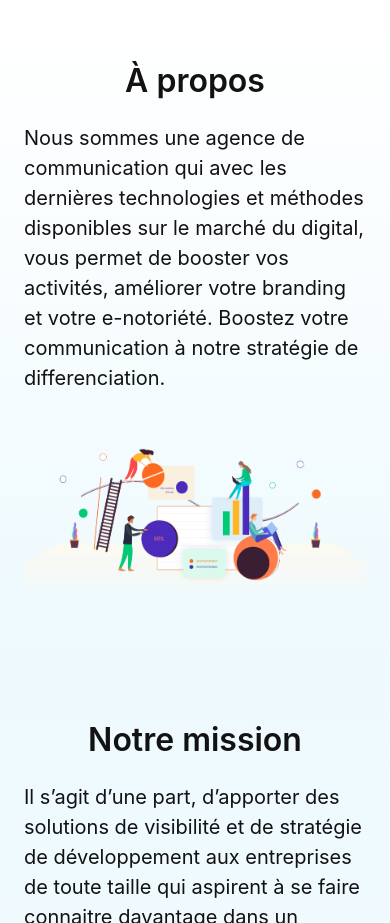
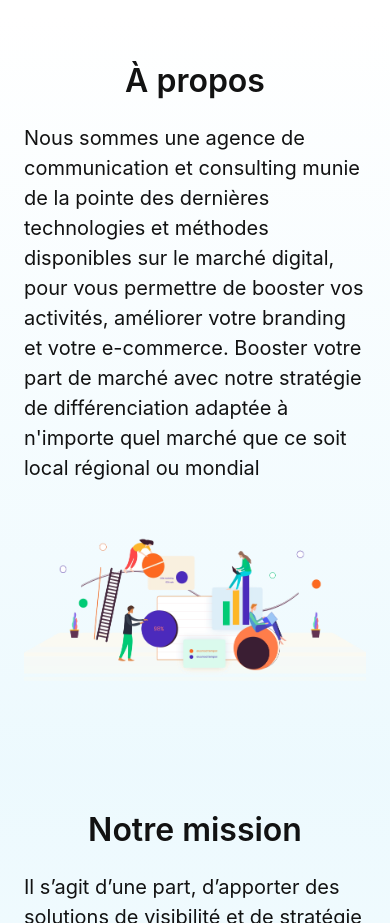
Before and after one commit to Gris229/tsgg, a plain HTML site: page index.html in a window 390 px wide. Shown: the part 840-1763 px from the top of the page. Drawn offline with nearby package versions, Linux system fonts and the light colour scheme.

Commit message:
- update

```diff
--- a/index.html
+++ b/index.html
@@ -82,13 +82,15 @@
                     <div class="columns">
                      <div class="column is-6 text-col">
                        <p class="is-size-4 has-text-black-bis is-size-5-mobile">
-                         Nous sommes une agence de communication qui avec les dernières technologies et méthodes disponibles
-                         sur le marché du digital, vous permet de booster vos activités, améliorer votre branding et votre e-notoriété.
-                         Boostez votre communication à notre stratégie de differenciation.
+                        Nous sommes une agence de communication et consulting munie de
+                        la pointe des dernières technologies et méthodes disponibles sur le marché digital,
+                        pour vous permettre de booster vos activités, améliorer votre branding et votre e-commerce.
+                        Booster votre part de marché avec notre stratégie de différenciation adaptée à n'importe
+                        quel marché que ce soit local régional ou mondial
 
                        </p>
                      </div>
-                     <div class="column">
+                     <div class="column about-banner">
                         <img src="img/2.png">
                      </div>
                   </div>
@@ -98,7 +100,7 @@
           <!--Our mission-->
           <section class="hero mission-hero">
             <div class="hero-body">
-              <h1 class="title is-2 is-size-3-mobile is-family-secondary has-text-black-bis has-text-centered " id="about" style="title-color: #4b2abc;">Notre mission</h1>
+              <h1 class="title is-2 is-size-3-mobile is-family-secondary has-text-black-bis has-text-centered " id="about">Notre mission</h1>
               <div class="container">
                 <div class="columns">
 
```
Also changed, not shown: css/main.css (+8 -0 lines).
